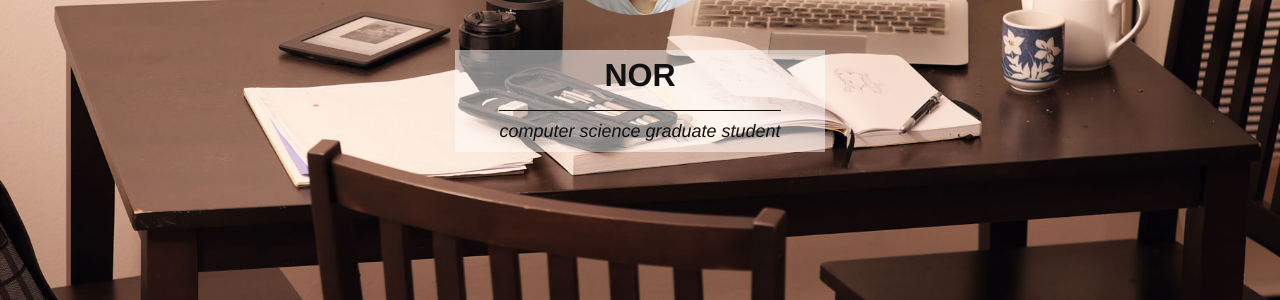
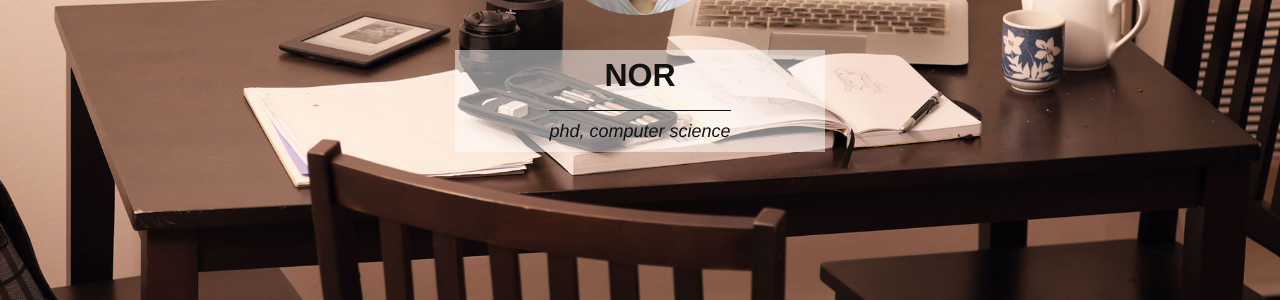
Before and after one commit to NorThanapon/northanapon.github.io, a Jekyll site: the page built from index.md, in a window 1280 px wide and 900 px high, scrolled down 310 px. Shown: the part 139-439 px from the top of the window. Built offline with Jekyll 4.4.1, drawn with Linux system fonts in a browser that asks for light colours; nearby versions of some CDN libraries.

Commit message:
updated header

```diff
--- a/_includes/header.html
+++ b/_includes/header.html
@@ -18,7 +18,7 @@
             <p class="intro-txt">
               NOR <br/>
               <span class="sub-intro-text">
-                computer science graduate student
+                phd, computer science
               </span>
             </p>
           </div>
```
